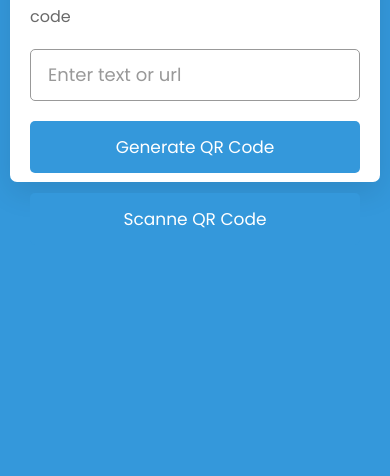
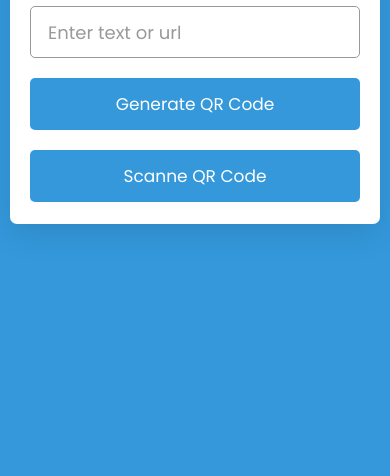
Before and after one commit to Tlija/generat-git, a website: page index.html in a window 390 px wide. Shown: the part 368-844 px from the top of the page. Drawn offline with Linux system fonts and the light colour scheme.

Commit message:
REFACTOR CSS

```diff
--- a/style.css
+++ b/style.css
@@ -88,7 +88,7 @@ header p{
 
 @media (max-width: 430px){
   .wrapper{
-    height: 255px;
+    height: 340px;
     padding: 16px 20px;
   }
   .wrapper.active{
```
